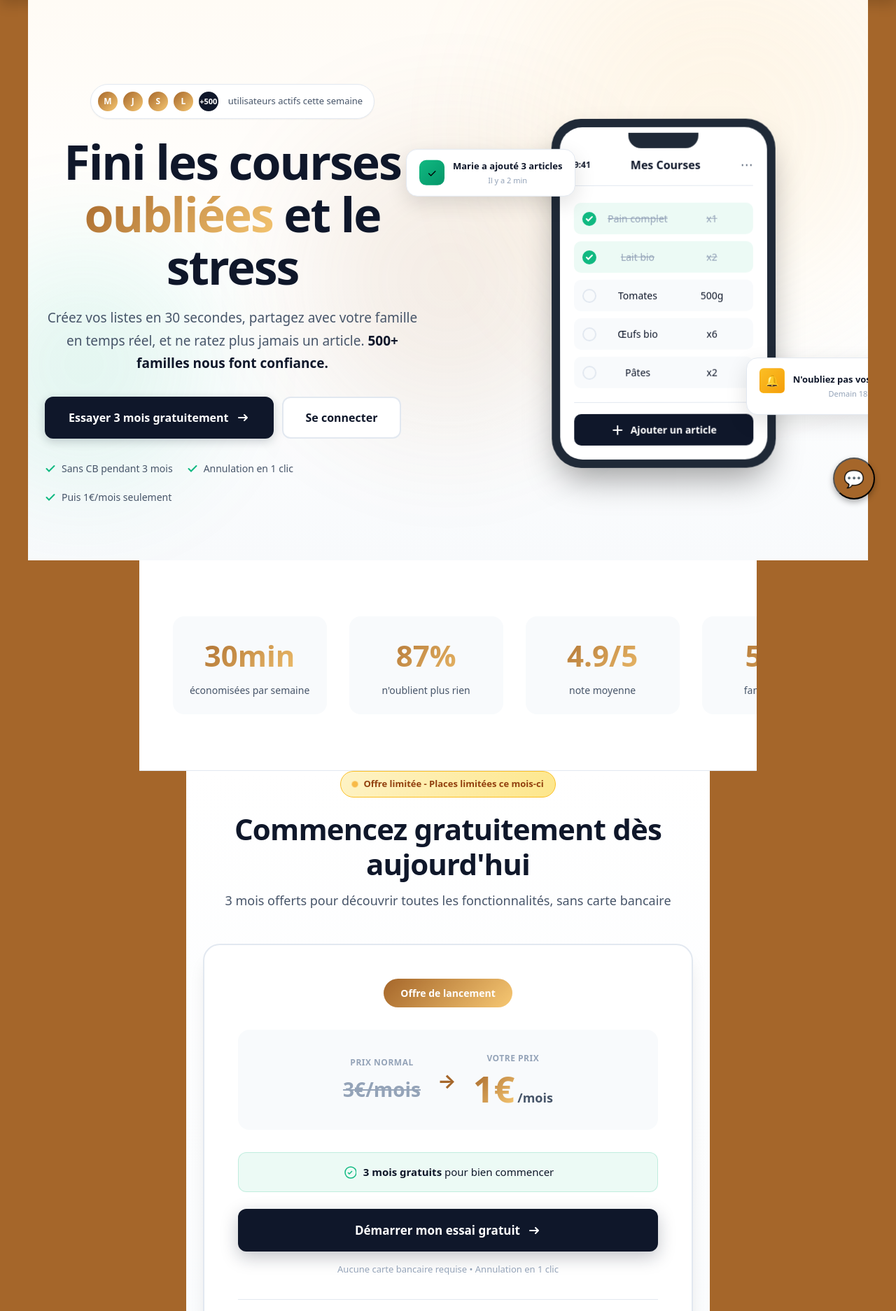
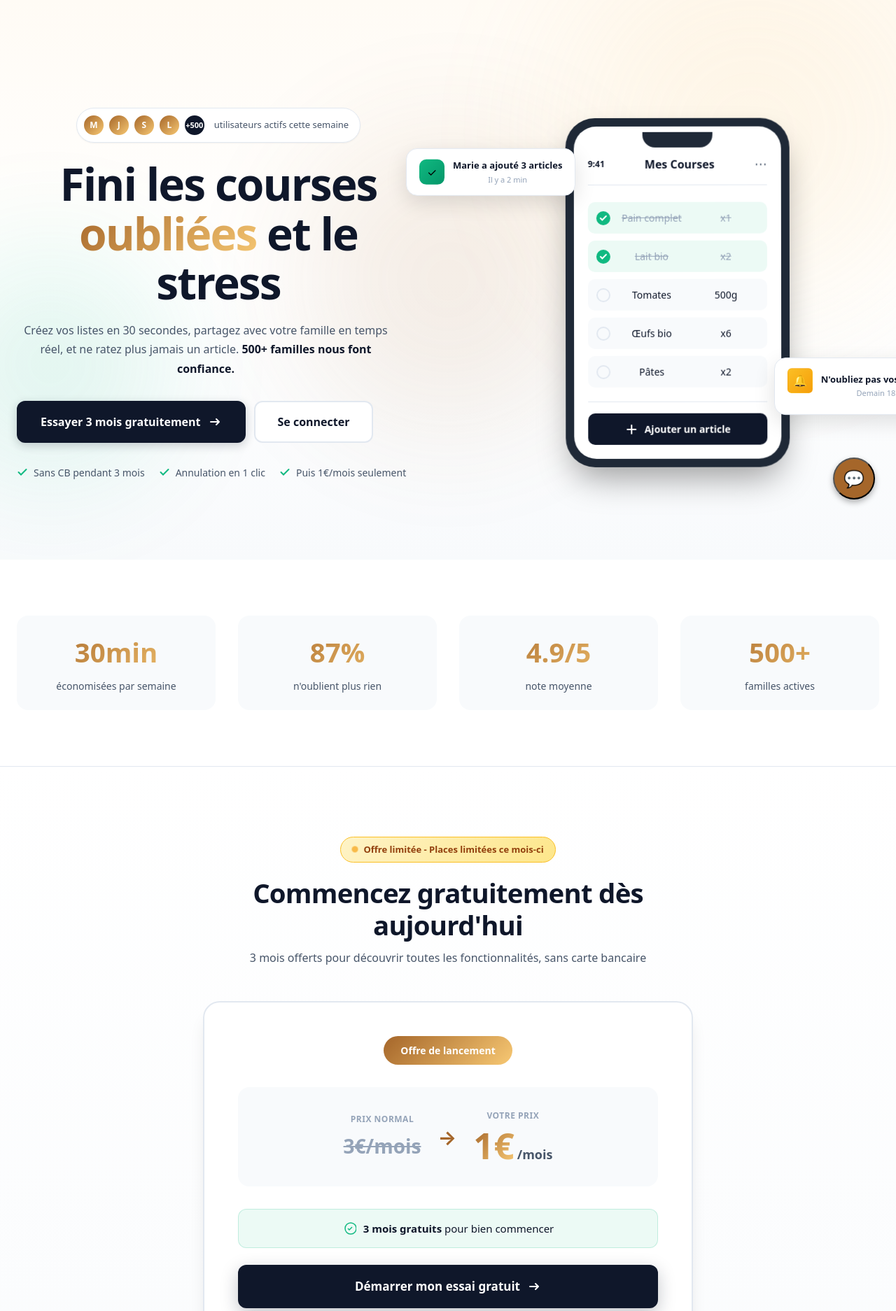
Before and after one commit to nasserbrid/panier_facile, a Django app: page / in a window 1280 px wide. Shown: the part 56-1930 px from the top of the page at 70% size. Run offline with Django 5.2, Linux system fonts and the light colour scheme; some libraries are stand-ins or nearby versions.

Commit message:
Correction css

```diff
--- a/static/css/styles.css
+++ b/static/css/styles.css
@@ -1079,6 +1079,9 @@ body {
   --shadow-md: 0 4px 6px -1px rgba(0, 0, 0, 0.1);
   --shadow-lg: 0 10px 15px -3px rgba(0, 0, 0, 0.1);
   --shadow-xl: 0 20px 25px -5px rgba(0, 0, 0, 0.1);
+
+  --container-max: 1400px;
+  --container-padding: 24px;
 }
 
 * {
@@ -1094,16 +1101,18 @@ body {
   color: var(--text);
   background: var(--bg);
   line-height: 1.6;
+  overflow-x: hidden;
 }
 
 .container-modern {
-  max-width: 1200px;
+  width: 100%;
+  max-width: var(--container-max);
   margin: 0 auto;
-  padding: 0 24px;
+  padding: 0 var(--container-padding);
 }
 
 /* ============================
-   Hero Section - Modern & Engaging
+   Hero Section
 ============================ */
 
 .hero-modern {
@@ -1114,6 +1123,7 @@ body {
   position: relative;
   overflow: hidden;
   background: linear-gradient(180deg, #fffbf5 0%, #ffffff 50%, #f8fafc 100%);
+  width: 100%;
 }
 
 .hero-background {
@@ -1262,7 +1271,7 @@ body {
 }
 
 .hero-title-modern {
-  font-size: clamp(40px, 6vw, 68px);
+  font-size: clamp(36px, 5vw, 68px);
   font-weight: 800;
   line-height: 1.1;
   letter-spacing: -0.03em;
@@ -1279,7 +1288,7 @@ body {
 }
 
 .hero-subtitle-modern {
-  font-size: 19px;
+  font-size: clamp(16px, 1.2vw, 19px);
   line-height: 1.7;
   color: var(--text-light);
   margin-bottom: 32px;
@@ -1655,24 +1661,19 @@ body {
 ============================ */
 
 .stats-section {
+  width: 100%;
   padding: 80px 0;
   background: white;
   border-bottom: 1px solid var(--border);
-  overflow-x: auto; /* scroll horizontal si nécessaire */
-  scroll-behavior: smooth;
 }
 
 .stats-grid {
-  display: flex; /* ligne horizontale */
+  display: grid;
+  grid-template-columns: repeat(auto-fit, minmax(220px, 1fr));
   gap: 32px;
-  padding: 0 24px;
-  flex-wrap: nowrap; /* empêcher le wrapping */
-  scroll-snap-type: x mandatory; /* snap des cartes */
 }
 
 .stat-card {
-  flex: 0 0 220px; /* largeur fixe par carte */
-  scroll-snap-align: start;
   text-align: center;
   padding: 24px;
   border-radius: 16px;
@@ -1687,7 +1688,7 @@ body {
 }
 
 .stat-number {
-  font-size: 42px;
+  font-size: clamp(32px, 3vw, 42px);
   font-weight: 800;
   background: linear-gradient(135deg, var(--primary), var(--primary-light));
   -webkit-background-clip: text;
@@ -1702,22 +1703,23 @@ body {
   font-weight: 500;
 }
 
-
 /* ============================
-   Pricing Section - Modern
+   Pricing Section
 ============================ */
 
 .pricing-modern {
- min-height: 100vh; /* pleine page */
- display: flex;
-  flex-direction: column;
-  justify-content: center; /* centre verticalement le contenu */
+  width: 100%;
+  min-height: 100vh;
+  display: flex;
+  align-items: center;
+  padding: 100px 0;
   background: linear-gradient(180deg, white 0%, var(--bg-soft) 100%);
 }
 
 .pricing-container {
   max-width: 700px;
   margin: 0 auto;
+  width: 100%;
 }
 
 .pricing-header {
@@ -1760,7 +1762,7 @@ body {
 }
 
 .pricing-title-modern {
-  font-size: 42px;
+  font-size: clamp(32px, 3vw, 42px);
   font-weight: 800;
   color: var(--text);
   margin-bottom: 12px;
@@ -1768,7 +1770,7 @@ body {
 }
 
 .pricing-subtitle-modern {
-  font-size: 18px;
+  font-size: clamp(16px, 1.2vw, 18px);
   color: var(--text-light);
   line-height: 1.6;
 }
@@ -1806,6 +1808,7 @@ body {
   padding: 32px;
   background: var(--bg-soft);
   border-radius: 16px;
+  flex-wrap: wrap;
 }
 
 .price-before {
@@ -1849,7 +1852,7 @@ body {
 }
 
 .price-amount {
-  font-size: 52px;
+  font-size: clamp(42px, 4vw, 52px);
   font-weight: 800;
   background: linear-gradient(135deg, var(--primary), var(--primary-light));
   -webkit-background-clip: text;
@@ -2469,85 +2478,47 @@ body {
   color: rgba(255, 255, 255, 0.8);
   font-weight: 500;
 }
+
 /* ============================
-   Unifier la largeur des sections
+   RESPONSIVE - TABLETTES (1024px et moins)
 ============================ */
-.hero-modern .container-modern,
-.stats-section .container-modern,
-.pricing-modern .container-modern,
-.faq-section .container-modern,
-.final-cta-modern .container-modern {
-  max-width: 1200px;
-  width: 100%;
-  margin: 0 auto;
-  padding: 0 24px; /* déjà dans ta classe .container-modern */
-  box-sizing: border-box;
-}
-/* ============================
-   Responsive Final CTA
-============================ */
-
-@media (max-width: 768px) {
-  .cta-box-modern {
-    padding: 60px 24px;
-  }
-
-  .cta-content-modern h2 {
-    font-size: 36px;
-  }
-
-  .cta-content-modern p {
-    font-size: 16px;
-  }
-
-  .btn-cta-modern {
-    padding: 14px 28px;
-    font-size: 15px;
-  }
-
-  .cta-benefits {
-    gap: 16px;
-  }
-}
-
-@media (max-width: 480px) {
-  .cta-content-modern h2 {
-    font-size: 32px;
-  }
-
-  .cta-content-modern p {
-    font-size: 15px;
-  }
-
-  .btn-cta-modern {
-    width: 100%;
-    justify-content: center;
-  }
-
-  .cta-benefits {
-    flex-direction: column;
-    gap: 12px;
-  }
-}
-/* ============================
-   Responsive Design
-============================ */
 
 @media (max-width: 1024px) {
+  :root {
+    --container-padding: 20px;
+  }
+
   .hero-grid {
     gap: 60px;
   }
 
   .notif-1 {
-    left: -80px;
+    left: -60px;
   }
 
   .notif-2 {
-    right: -80px;
-  }
-}
+    right: -60px;
+  }
+
+  .steps-grid {
+    grid-template-columns: 1fr;
+  }
+
+  .step-arrow {
+    display: block;
+    transform: rotate(90deg);
+  }
+}
+
+/* ============================
+   RESPONSIVE - TABLETTES (768px et moins)
+============================ */
 
 @media (max-width: 768px) {
+  :root {
+    --container-padding: 16px;
+  }
+
   .hero-modern {
     padding: 80px 0 60px;
   }
```
Also changed, not shown: other parts of static/css/styles.css (+92 -74 lines).
